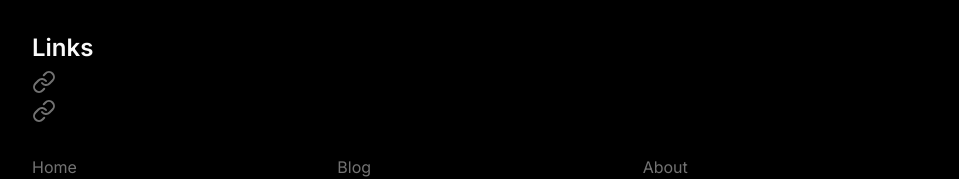
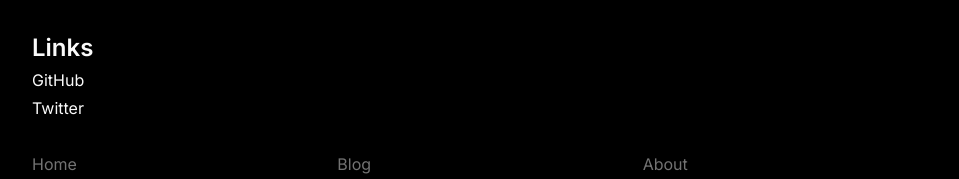
Before and after one commit to sushin-ya/sushinya-app-blog, a Next.js app: page /about in a window 1280 px wide. Shown: the part 770-949 px from the top of the page, without its empty margins (160-1119 px from the left). Built offline with nearby package versions, Linux system fonts and the light colour scheme.

Commit message:
fix: iconになってた

```diff
--- a/app/about/page.tsx
+++ b/app/about/page.tsx
@@ -1,4 +1,4 @@
-import { Link } from "lucide-react";
+import Link from "next/link";
 
 const techItems = {
   Framework: { text: "Next.js", planning: false },
@@ -66,9 +66,7 @@ export default function AboutPage() {
         {Object.entries(myLinks).map(([path, { name }]) => {
           return (
             <div key={path}>
-              <Link href={path} className="text-neutral-500 inline-block">
-                {name}
-              </Link>
+              <Link href={path}>{name}</Link>
             </div>
           );
         })}
```
